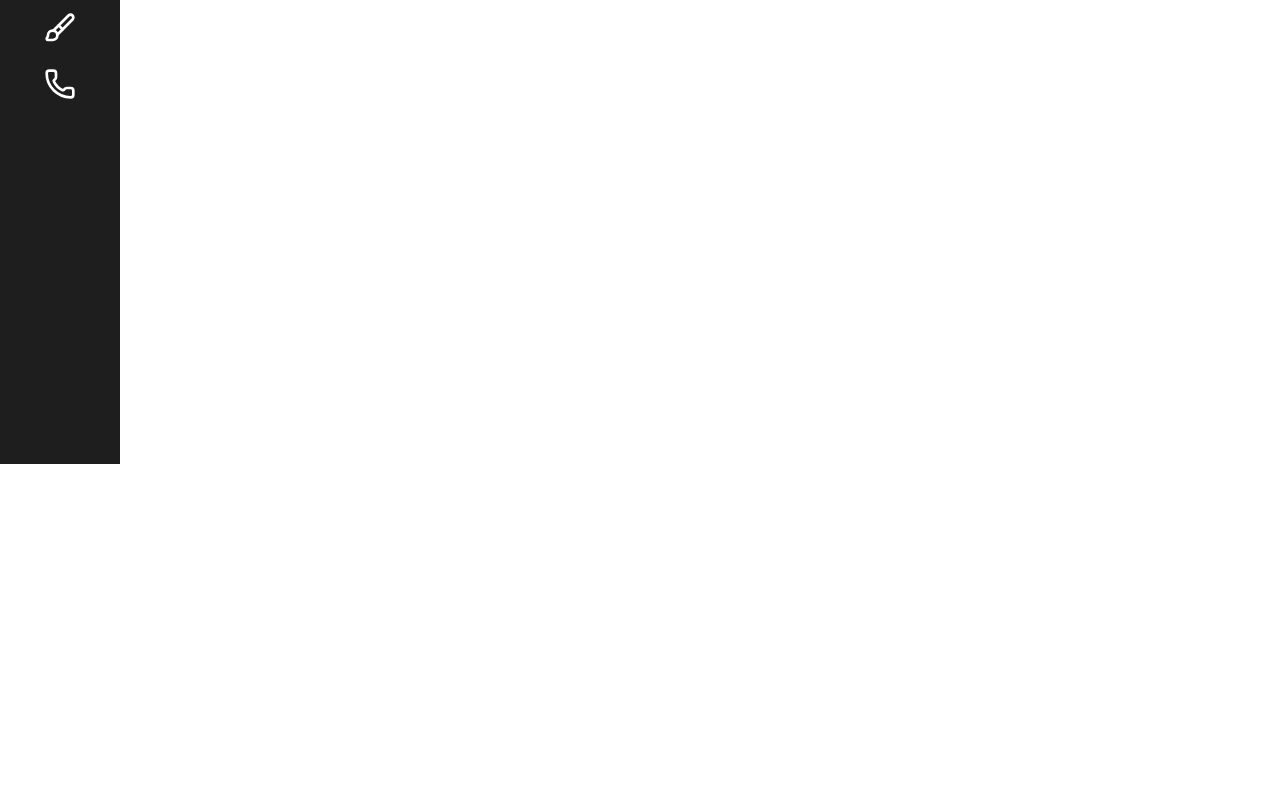
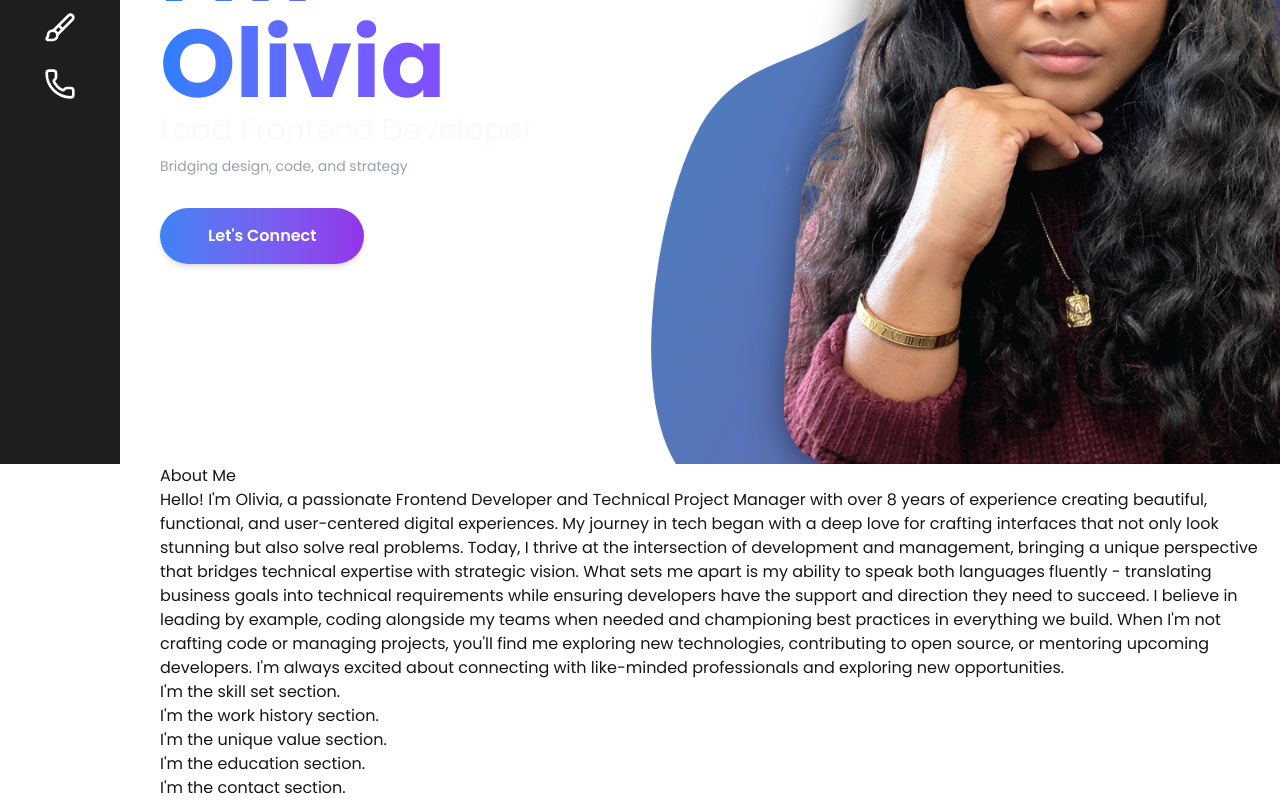
Before and after one commit to oauzenne/olivia-young-portfolio, a Next.js app: page / in a window 1280 px wide. Shown: the part 336-1136 px from the top of the page. Before the commit the page ends 800 px from the top, so only its background shows below. Built offline with nearby package versions, Linux system fonts and the light colour scheme.

Commit message:
completed hero, started about me section

```diff
--- a/src/app/globals.css
+++ b/src/app/globals.css
@@ -22,7 +22,7 @@
 body {
   background: var(--background);
   color: var(--foreground);
-  font-family: Arial, Helvetica, sans-serif;
+  font-family: Poppins, Helvetica, sans-serif;
 }
 
 html {
--- a/src/app/page.tsx
+++ b/src/app/page.tsx
@@ -14,7 +14,7 @@ export default function Home() {
         <LeftNav />
       </aside>
 
-      <main className="ml-15 md:ml-30 w-full">
+      <main className="ml-15 md:ml-30 w-full pl-10">
         <Hero />
         <AboutMe />
         <SkillSet />
--- a/src/components/sections/AboutMe.tsx
+++ b/src/components/sections/AboutMe.tsx
@@ -1,8 +1,26 @@
 export default function AboutMe() {
   return (
-    <section id="about-me">
+    <section id="about-me" className= "h-[500]">
       <div>
-        I'm the about me section.
+        <h1>About Me</h1>
+        <p>
+          Hello! I'm Olivia, a passionate Frontend Developer and Technical
+          Project Manager with over 8 years of experience creating beautiful,
+          functional, and user-centered digital experiences. My journey in tech
+          began with a deep love for crafting interfaces that not only look
+          stunning but also solve real problems. Today, I thrive at the
+          intersection of development and management, bringing a unique
+          perspective that bridges technical expertise with strategic vision.
+          What sets me apart is my ability to speak both languages fluently -
+          translating business goals into technical requirements while ensuring
+          developers have the support and direction they need to succeed. I
+          believe in leading by example, coding alongside my teams when needed
+          and championing best practices in everything we build. When I'm not
+          crafting code or managing projects, you'll find me exploring new
+          technologies, contributing to open source, or mentoring upcoming
+          developers. I'm always excited about connecting with like-minded
+          professionals and exploring new opportunities.
+        </p>
       </div>
     </section>
   );
--- a/src/components/sections/Hero.tsx
+++ b/src/components/sections/Hero.tsx
@@ -1,8 +1,31 @@
+import Image from "next/image";
+
 export default function Hero() {
   return (
-    <section id="hero">
-      <div>
-        I'm the hero section.
+    <section id="hero" className="h-[100vh] w-[100%] flex flex-row">
+      <div className="w-[40%] flex flex-col justify-center">
+        <h3 className="text-4xl font-bold pb-4">Hello World,</h3>
+        <h1 className="text-5xl md:text-8xl font-bold bg-gradient-to-r from-blue-500 to-purple-600 text-transparent bg-clip-text">
+          I'm Olivia
+        </h1>
+        <h2 className="text-3xl text-gray-50">Lead Frontend Developer</h2>
+        <p className="text-gray-400 text-sm mt-2 mb-2 font-light">
+          Bridging design, code, and strategy
+        </p>
+        <a href="mailto:oauzenne@gmail.com">
+          <button className="cursor-pointer mt-6 px-12 py-4 bg-gradient-to-r from-[#3B82F6] to-[#9333EA] text-white text-m font-semibold rounded-full shadow-md hover:from-[#9333EA] hover:to-[#3B82F6] hover:shadow-lg transition-all duration-300">
+            Let's Connect
+          </button>
+        </a>
+      </div>
+      <div className="w-[60%] h-screen relative">
+        <Image
+          src="/olivia-hero-image.png"
+          alt="Olivia Young Photo"
+          fill
+          className="object-cover"
+          priority
+        />
       </div>
     </section>
   );
--- a/src/components/sections/LeftNav.tsx
+++ b/src/components/sections/LeftNav.tsx
@@ -18,12 +18,14 @@ export default function LeftNav() {
             <li key={item.id} className="w-[50%]">
               {item.id === "hero" && (
                 <a href="#hero">
-                  <Code2 className="w-full h-full p-3 text-white bg-gradient-to-br from-[#4B0082] to-[#2E003E] hover:text-[#C8A2C8] rounded-lg cursor-pointer" />
+                  <Code2 className="w-full h-full p-3 text-white bg-gradient-to-r from-blue-500 to-purple-600 hover:text-[#C8A2C8] rounded-lg cursor-pointer" />
                 </a>
               )}
               {item.id === "about-me" && (
                 <a href="#about-me">
-                  <User className="w-8 h-8 text-white cursor-pointer w-[100%] hover:drop-shadow-[0_0_6px_white] transition-all duration-200 ease-in-out" />
+                  <User
+                    className="w-8 h-8 text-white cursor-pointer w-[100%] hover:drop-shadow-[0_0_6px_white] transition-all duration-200 ease-in-out"
+                  />
                 </a>
               )}
               {item.id === "skill-set" && (
```
Also changed, not shown: public/olivia-hero-image.png (added).
